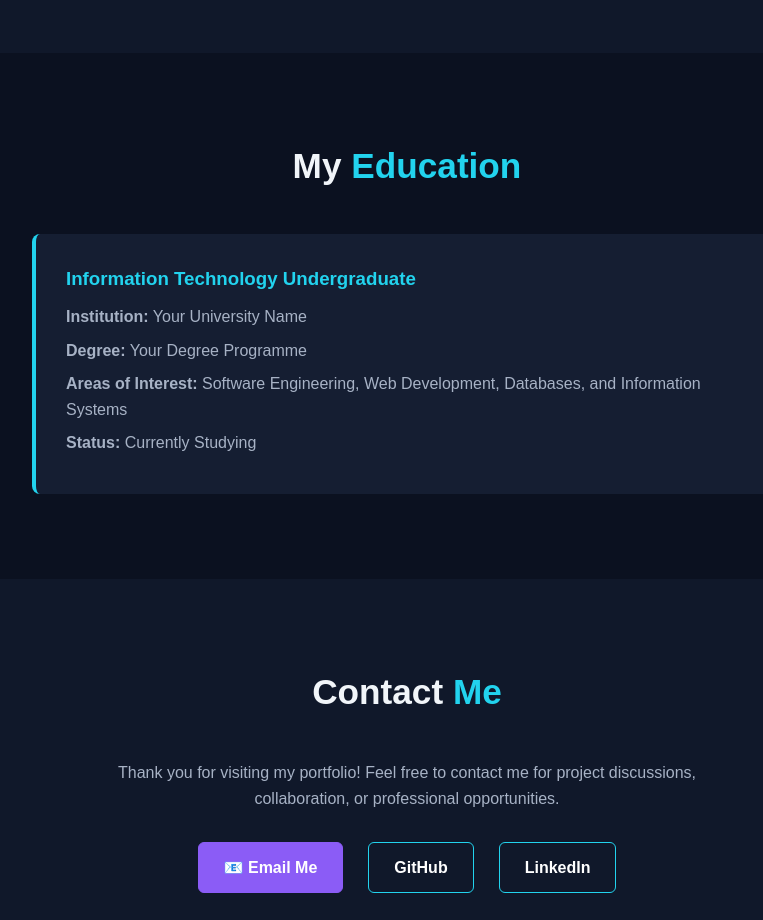
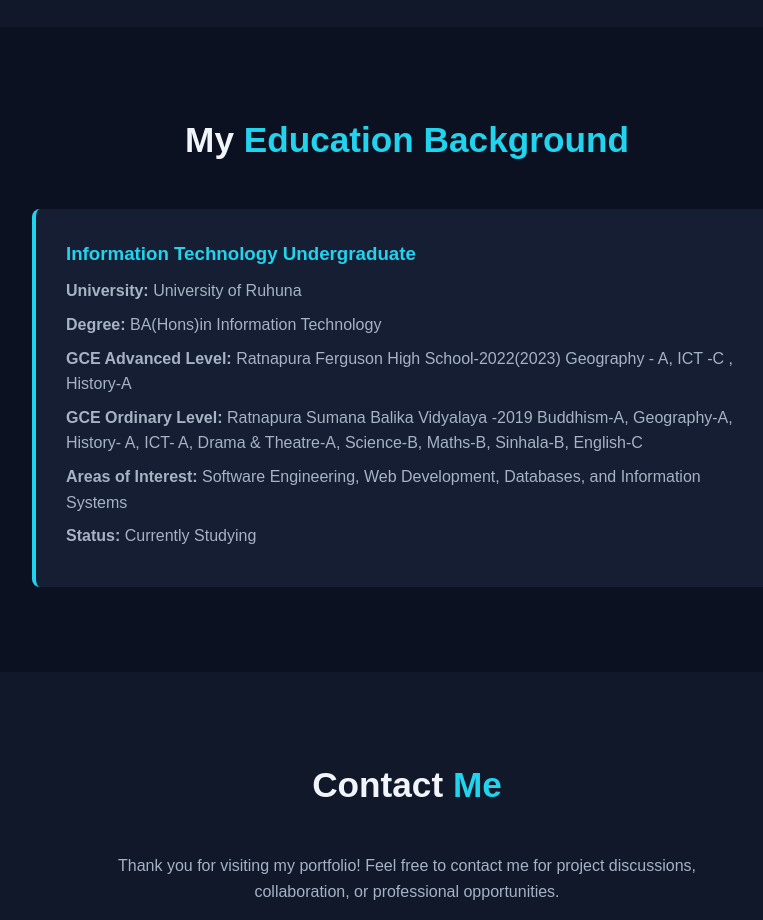
Before and after one commit to tharushidisanayaka/tharushidisanayaka.github.io, a plain HTML site: page index.html in a window 1280 px wide. Shown: the part 2760-3680 px from the top of the page, without its empty margins (233-996 px from the left). Drawn offline with Linux system fonts and the light colour scheme.

Commit message:
Revise education section with detailed background
Updated education section with specific details about education background, including university name and qualifications.

````diff
--- a/index.html
+++ b/index.html
@@ -1,4 +1,4 @@
-```html
+
 <!DOCTYPE html>
 <html lang="en">
 <head>
@@ -666,17 +666,25 @@
     <section id="education">
         <div class="container">
 
-            <h2 class="section-title">My <span>Education</span></h2>
+            <h2 class="section-title">My <span>Education Background </span></h2>
 
             <div class="education-card">
 
                 <h3>Information Technology Undergraduate</h3>
 
-                <p><strong>Institution:</strong>
-                    Your University Name</p>
+                <p><strong>University:</strong>
+                    University of Ruhuna</p>
 
                 <p><strong>Degree:</strong>
-                    Your Degree Programme</p>
+                    BA(Hons)in Information Technology
+                </p>
+                 <p><strong>GCE Advanced Level:</strong>
+                   Ratnapura Ferguson High School-2022(2023)
+                     Geography - A, ICT -C , History-A
+                    </p>
+                 <p><strong>GCE Ordinary Level:</strong>
+                     Ratnapura Sumana Balika Vidyalaya -2019
+                     Buddhism-A, Geography-A, History- A, ICT- A, Drama & Theatre-A, Science-B, Maths-B, Sinhala-B, English-C
 
                 <p><strong>Areas of Interest:</strong>
                     Software Engineering, Web Development,
````
